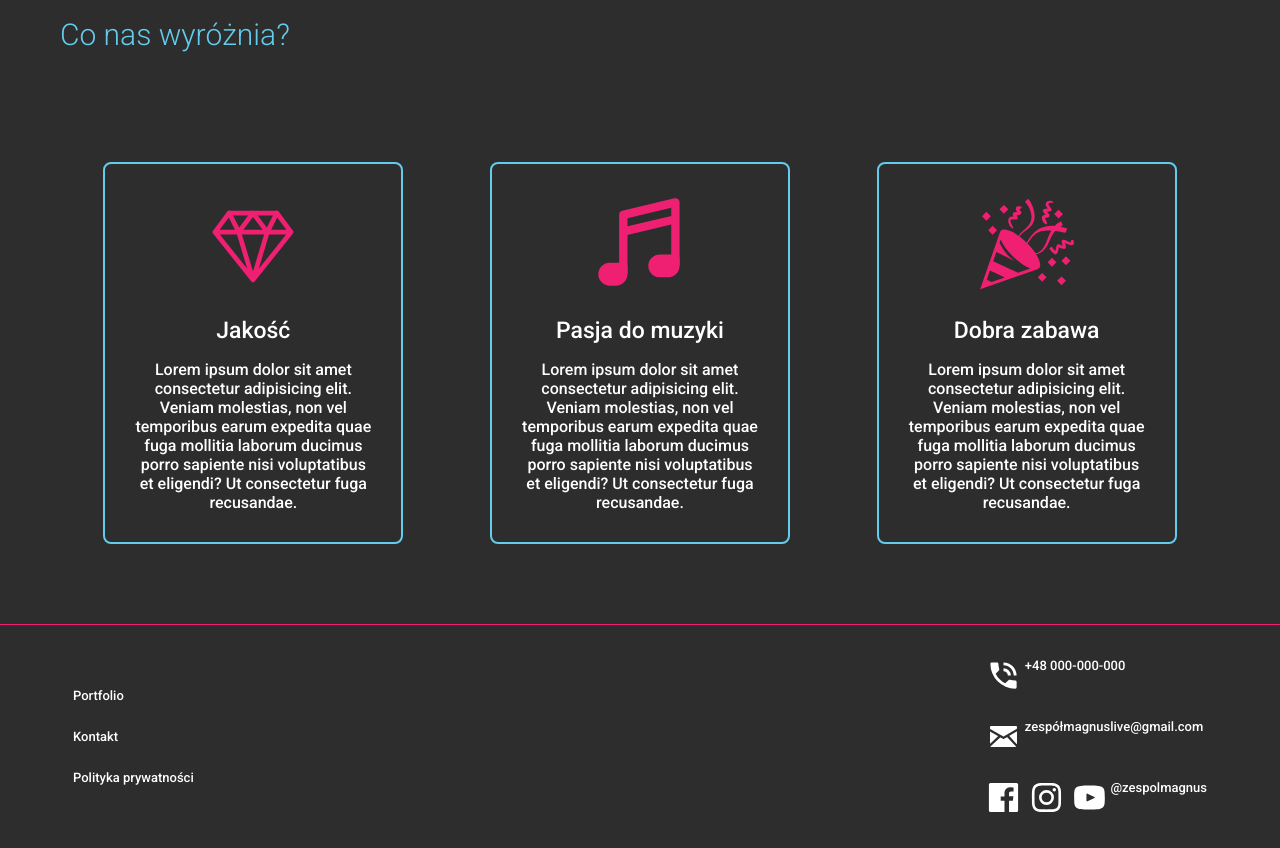
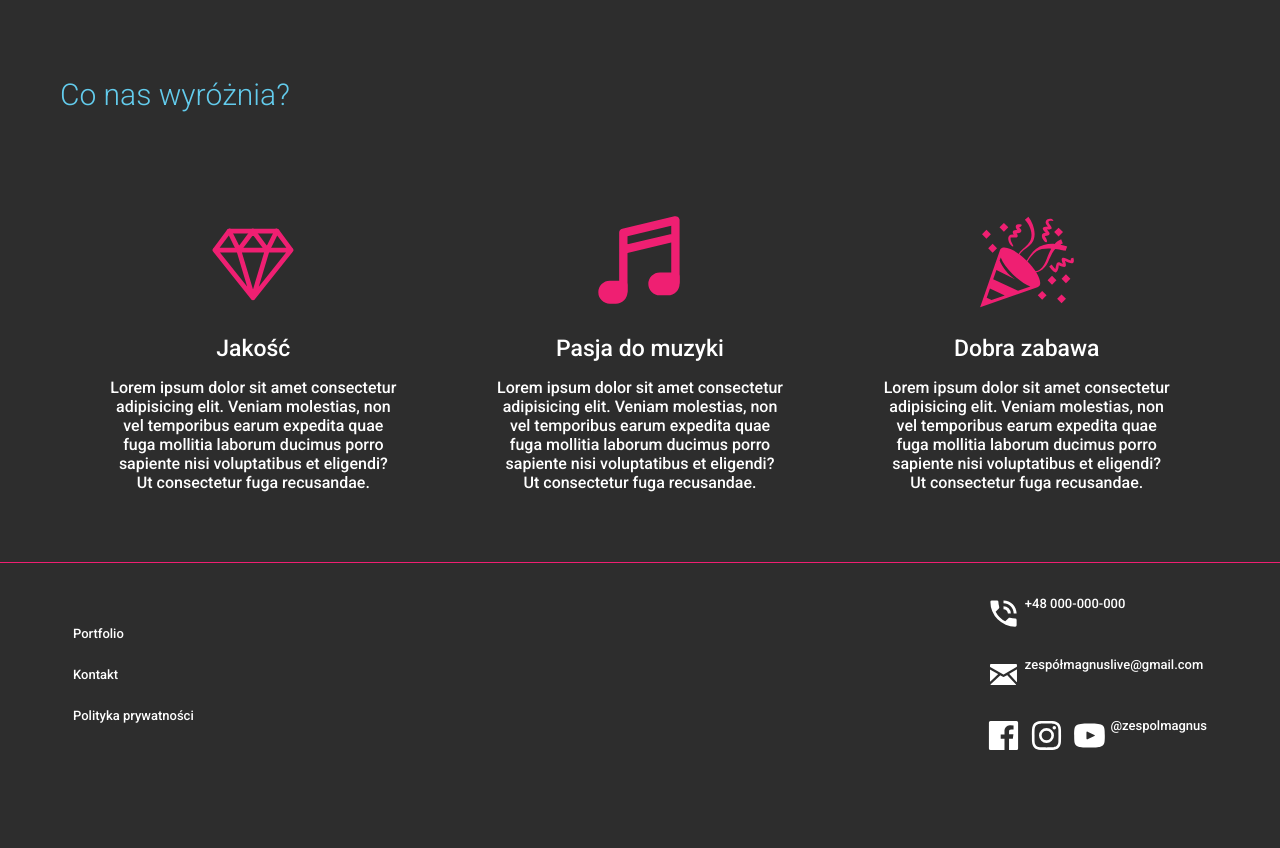
Before and after one commit to m4veric/magnus, a website: page index.html in a window 1280 px wide. Shown: the part 1540-2388 px from the top of the page. After the commit the page ends 2326 px from the top, so only its background shows below. Drawn offline with Linux system fonts and the light colour scheme.

Commit message:
change features boxes and change font sizes on navigation

```diff
--- a/src/sass/style.scss
+++ b/src/sass/style.scss
@@ -73,10 +73,11 @@ body {
 	}
 
 	&__nav-list-item a {
-		font-size: 1.6rem;
+		font-size: 2rem;
 		text-decoration: none;
 		color: $textColor;
 		transition: color 0.2s;
+
 	}
 
 	&__nav-list-item a:hover {
@@ -221,6 +222,7 @@ body {
 	.features {
 		margin-top: 3em;
 		&__header {
+			margin-top: 3em;
 			font-size: 3rem;
 			font-weight: 300;
 			color: $thirdColor;
@@ -231,7 +233,7 @@ body {
 			flex-direction: column;
 			align-items: center;
 			justify-content: center;
-			margin: 8em 0;
+			margin: 5em 0;
 			width: 100%;
 		}
 
@@ -239,14 +241,10 @@ body {
 			display: flex;
 			flex-direction: column;
 			align-items: center;
+			padding: 2em 5em;
 			margin-top: 3em;
-			padding: 3em;
-			width: 300px;
 			text-align: center;
-			border: 2px solid $thirdColor;
-			border-radius: 8px;
 		}
-
 
 		&__feature-icon {
 			width: 100px;
```
Also changed, not shown: dist/css/style.min.css.
